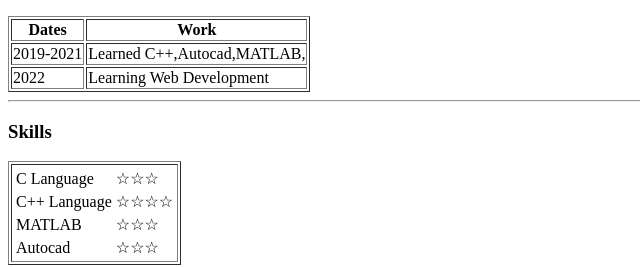
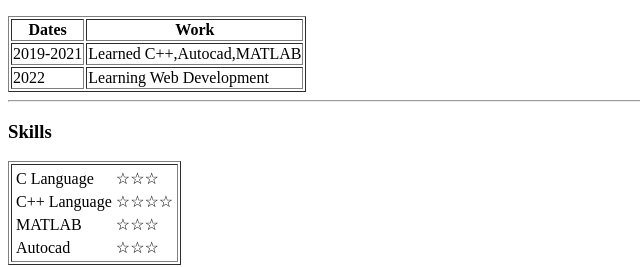
Before and after one commit to hitesh758/cv, a plain HTML site: page index.html in a window 1280 px wide. Shown: the part 457-724 px from the top of the page, 0-640 px from the left. Drawn offline with Linux system fonts and the light colour scheme.

Commit message:
Update index.html

```diff
--- a/index.html
+++ b/index.html
@@ -39,7 +39,7 @@
     <tbody>
         <tr>
             <td>2019-2021</td>
-            <td>Learned C++,Autocad,MATLAB,</td>
+            <td>Learned C++,Autocad,MATLAB</td>
         </tr>
           <tr>
               <td>2022</td>
```
